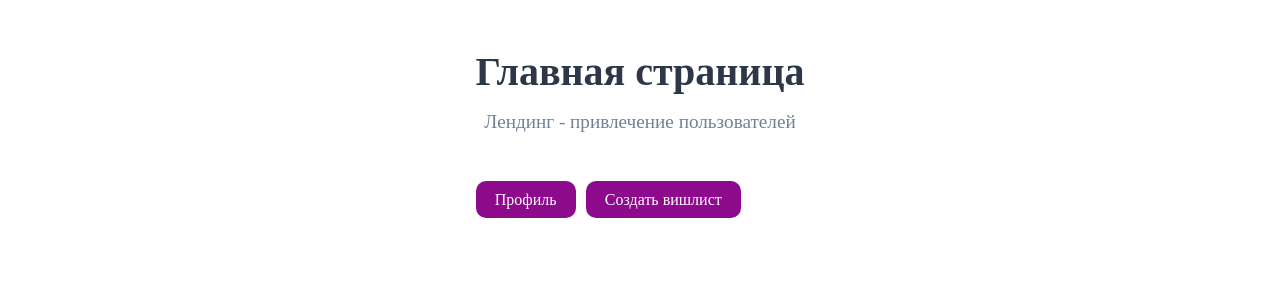
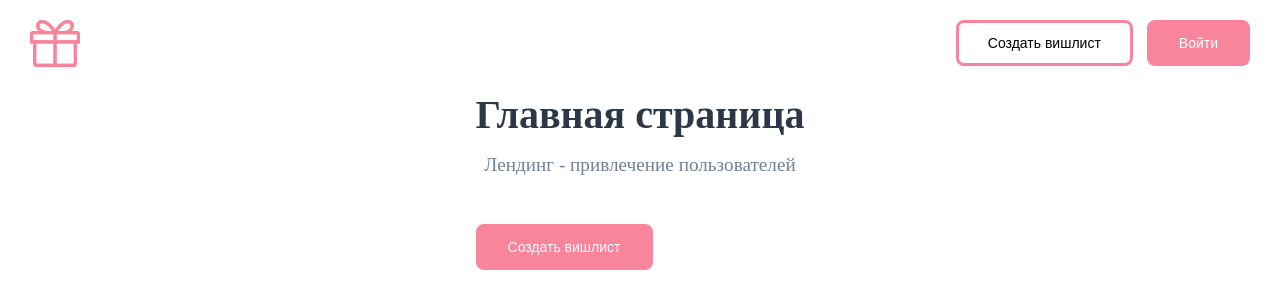
Before and after one commit to PolinaValentseva/Wishlist, a Vue app: page / in a window 1280 px wide. Shown: the top 308 px of the page. Built offline with nearby package versions, Linux system fonts and the light colour scheme.

Commit message:
add header

```diff
--- /dev/null
+++ b/src/components/AppButton.vue
@@ -0,0 +1,52 @@
+<template>
+    <button
+        :class="['button', `button--${variant}`]"
+        type="button"
+    >
+        <slot></slot>
+    </button>
+</template>
+
+<script setup lang="ts">
+
+export type ButtonVariant = 'primary' | 'outline'
+
+const props = defineProps<{
+  variant: ButtonVariant
+}>()
+
+</script>
+
+<style scoped>
+
+.button {
+    border: 3px solid #f8859c;
+    border-radius: 8px;
+    padding: 12px 29px;
+    font-size: 14px;
+    cursor: pointer;
+    transition-duration: 0.25s;
+}
+
+.button--primary {
+    background: #f8859c;
+    color: #FFF;
+}
+
+.button--primary:hover {
+    background: inherit;
+    color: #000;
+}
+
+.button--outline {
+    background: inherit;
+    color: #000;
+    border: 3px solid #f8859c;
+}
+
+.button--outline:hover {
+    background: #f8859c;
+    color: #FFF;
+}
+
+</style>
--- a/src/components/TheHeader.vue
+++ b/src/components/TheHeader.vue
@@ -1,10 +1,54 @@
 <template>
-
+    <div class="header">
+        <div class="header-inner container">
+            <router-link to="/">
+                <img
+                    class="header__logo logo"
+                    src="../assets/logo.svg"
+                    alt=""
+                    width="50" height="47"
+                >
+            </router-link>
+            <nav class="header__menu">
+                <ul class="header__menu-list">
+                    <li class="header__menu-item">
+                        <router-link to="/create">
+                            <AppButton variant="outline">Создать вишлист</AppButton>
+                        </router-link>
+                    </li>
+                    <li class="header__menu-item">
+                        <router-link to="/profile">
+                            <AppButton variant="primary">Войти</AppButton>
+                        </router-link>
+                    </li>
+                </ul>
+            </nav>
+        </div>
+    </div>
 </template>
 
 <script setup lang="ts">
+import AppButton from './AppButton.vue';
+
 </script>
 
 <style scoped>
+.header {
+    position: fixed;
+    top: 0;
+    left: 0;
+    background: #fff;
+    width: 100%;
+}
 
+.header-inner {
+    display: flex;
+    justify-content: space-between;
+    padding-block: 20px;
+}
+
+.header__menu-list {
+    display: flex;
+    column-gap: 14px;
+}
 </style>
--- a/src/pages/CreateWishlistPage.vue
+++ b/src/pages/CreateWishlistPage.vue
@@ -3,12 +3,13 @@
     <h1>Создание вишлиста</h1>
     <p class="subtitle">Информация о событии (Название, дата, описание)</p>
     <router-link to="/wishlist/:id">
-        <button>Создать</button>
+        <AppButton variant="primary">Создать</AppButton>
     </router-link>
   </div>
 </template>
 
 <script setup lang="ts">
+import AppButton from '../components/AppButton.vue';
 </script>
 
 <style scoped>
--- a/src/pages/HomePage.vue
+++ b/src/pages/HomePage.vue
@@ -2,16 +2,15 @@
   <div class="container">
     <h1>Главная страница</h1>
     <p class="subtitle">Лендинг - привлечение пользователей</p>
-    <router-link to="/profile">
-        <button>Профиль</button>
-    </router-link>
     <router-link to="/create">
-        <button>Создать вишлист</button>
+        <AppButton variant="primary">Создать вишлист</AppButton>
     </router-link>
   </div>
 </template>
 
 <script setup lang="ts">
+import AppButton from '../components/AppButton.vue';
+
 </script>
 
 <style scoped>
--- a/src/pages/ProfilePage.vue
+++ b/src/pages/ProfilePage.vue
@@ -3,12 +3,13 @@
     <h1>Профиль</h1>
     <p class="subtitle">Управление вишлистами</p>
     <router-link to="/create">
-        <button>Создать вишлист</button>
+        <AppButton variant="primary">Создать вишлист</AppButton>
     </router-link>
   </div>
 </template>
 
 <script setup lang="ts">
+import AppButton from '../components/AppButton.vue';
 </script>
 
 <style scoped>
--- a/src/style.css
+++ b/src/style.css
@@ -11,29 +11,20 @@ body {
   align-items: center;
 }
 
-button {
-  border-radius: 10px;
-  border: none;
-  padding: 0.6em 1.2em;
-  font-size: 1em;
-  font-weight: 500;
-  font-family: inherit;
-  background-color: #8d0a8d;
-  color: #FFF;
-  cursor: pointer;
-  transition: background-color 0.25s;
-  margin-right: 10px;
-}
-button:hover {
-  background-color: #c20ec2;
+main {
+  position: relative;
+  top: 91px;
 }
 
 
+.container {
+  max-width: 1620px;
+  margin: 0 auto;
+  padding-inline: 30px;
+}
 
-.container {
-  max-width: 1000px;
-  margin: 0 auto;
-  padding: 3rem 1rem;
+ul {
+  list-style: none;
 }
 
 h1 {
```
Also changed, not shown: src/assets/logo.svg (added).
